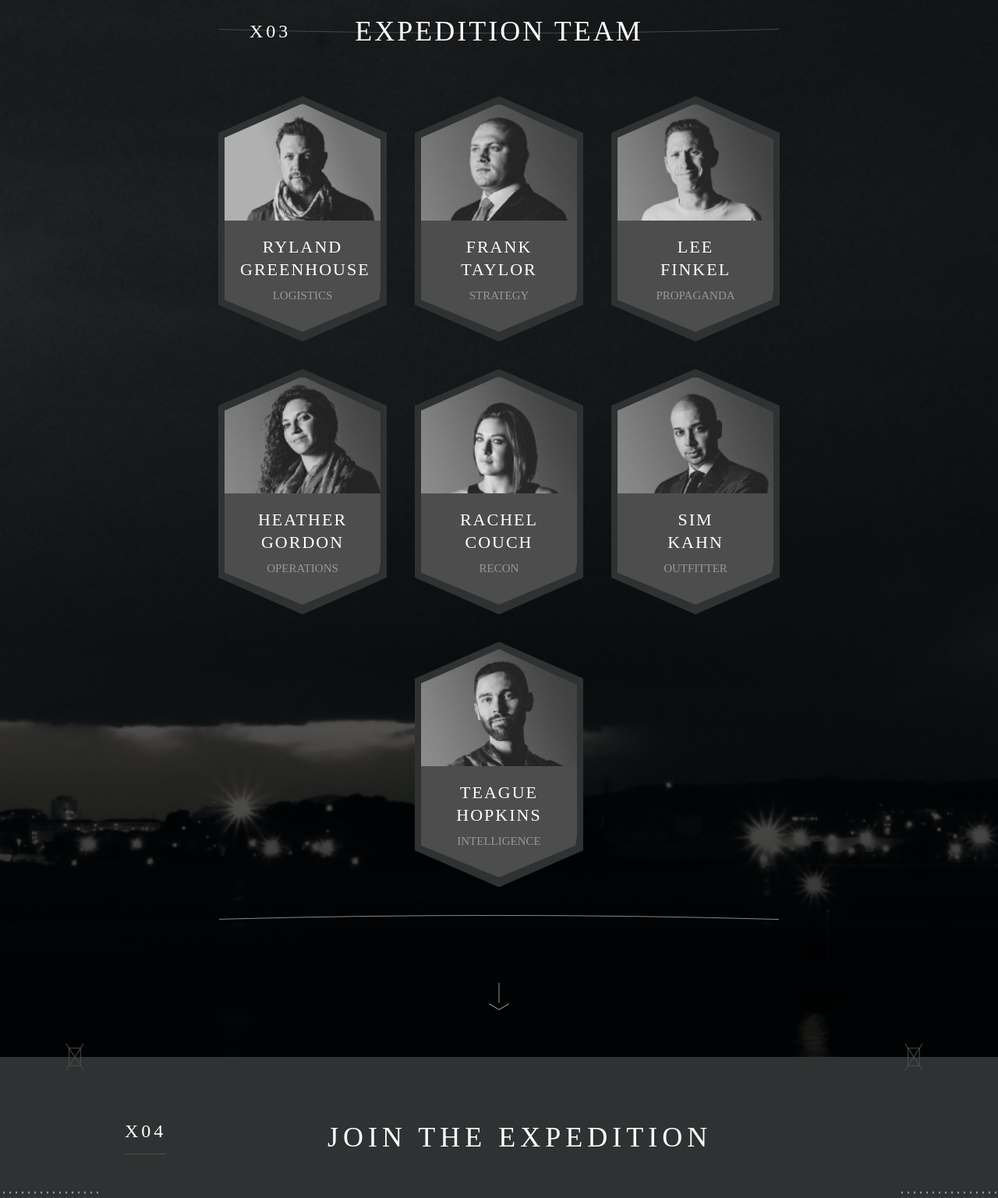
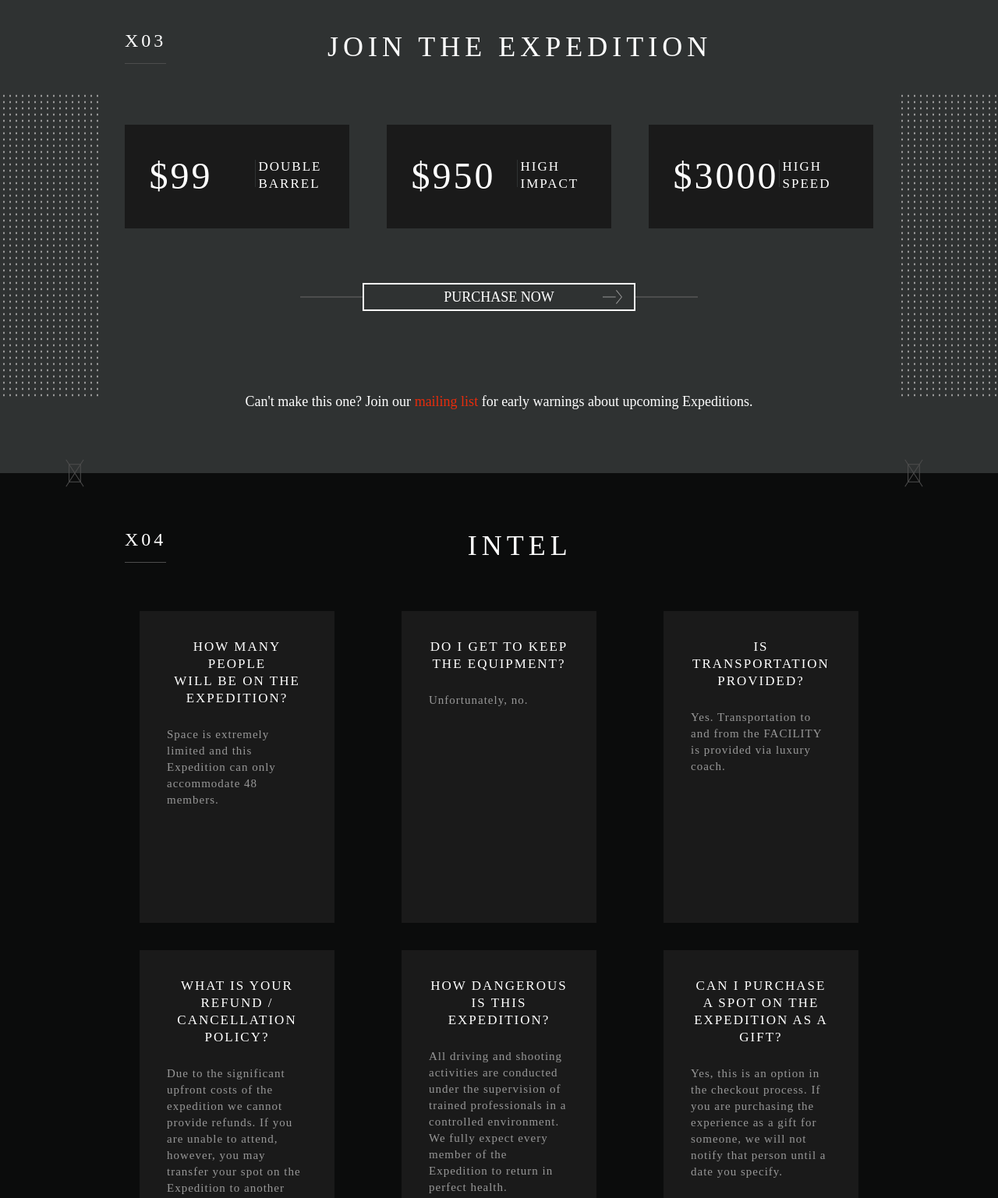
Before and after one commit to teaguehopkins/thexp.co, a plain HTML site: page options.html in a window 1280 px wide. Shown: the part 2400-3937 px from the top of the page at 78% size. Drawn offline with nearby package versions, Linux system fonts and the light colour scheme.

Commit message:
Fix pricing blocks. Remove team again.

```diff
--- a/options.html
+++ b/options.html
@@ -85,92 +85,6 @@ Learn how to perform 4 high speed maneuvers in Tesla's P85D Super Car. Shoot an
 					<a class="section-down-button hide-tablet"></a>
 				</div>
 			</section>
-			<section class="team align-center">
-				<div class="container-inner">
-					<p class="x-title">X03</p>
-					<p class="section-title">Expedition Team</p>
-					<div class="row">
-						<div class="column column-third clip-path">
-							<div class="team-photo mod-ryland">
-								<div class="team-content">
-									<p class="team-name">Ryland<br>Greenhouse</p>
-									<p class="team-title">Logistics</p>
-									<p class="team-bio">Offline experience designer, former Director of Living Social Adventures.</p>
-									<a class="team-link" href="//www.marsongravity.com/" target="_blank">More</a>
-								</div>
-							</div>
-						</div>
-						<div class="column column-third clip-path">
-							<div class="team-photo mod-frank">
-								<div class="team-content">
-									<p class="team-name">Frank<br>Taylor</p>
-									<p class="team-title">Strategy</p>
-									<p class="team-bio">Entrepreneur, startup advisor, community builder in Washington, D.C.</p>
-									<a class="team-link" href="//frankvtaylor.com/" target="_blank">More</a>
-								</div>
-							</div>
-						</div>
-						<div class="column column-third clip-path">
-							<div class="team-photo mod-lee">
-								<div class="team-content">
-									<p class="team-name">Lee<br>Finkel</p>
-									<p class="team-title">Propaganda</p>
-									<p class="team-bio">Serial entrepreneur, angel investor, hype-man, and general troublemaker.</p>
-									<a class="team-link" href="//braveux.com/" target="_blank">More</a>
-								</div>
-							</div>
-						</div>
-					</div>
-					<div class="row">
-						<div class="column column-third clip-path">
-							<div class="team-photo mod-heather">
-								<div class="team-content">
-									<p class="team-name">Heather<br>Gordon</p>
-									<p class="team-title">Operations</p>
-									<p class="team-bio">Seasoned experience producer, master of Zen.</p>
-									<a class="team-link" href="//instagram.com/hmgordon3/" target="_blank">More</a>
-								</div>
-							</div>
-						</div>
-						<div class="column column-third clip-path">
-							<div class="team-photo mod-rachel">
-								<div class="team-content">
-									<p class="team-name">Rachel<br>Couch</p>
-									<p class="team-title">Recon</p>
-									<p class="team-bio">Photographer &amp; producer in D.C. shooting the genuine, unconventional, and creative.</p>
-									<a class="team-link" href="//www.rachelcouchphoto.com/" target="_blank">More</a>
-								</div>
-							</div>
-						</div>
-						<div class="column column-third clip-path">
-							<div class="team-photo mod-sim">
-								<div class="team-content">
-									<p class="team-name">Sim<br>Kahn</p>
-									<p class="team-title">Outfitter</p>
-									<p class="team-bio">Securities attorney, turned celebrity suit maker &amp; fashion entrepreneur.</p>
-									<a class="team-link" href="//www.brimbleclark.com/" target="_blank">More</a>
-								</div>
-							</div>
-						</div>
-					</div>
-					<div class="row">
-						<div class="column column-third clip-path">
-						</div>
-						<div class="column column-third clip-path" style="margin-left: 252px;">
-							<div class="team-photo mod-teague">
-								<div class="team-content">
-									<p class="team-name">Teague<br>Hopkins</p>
-									<p class="team-title">Intelligence</p>
-									<p class="team-bio">Innovation &amp; growth consultant, Lean Startup, and Serious Games expert.</p>
-									<a class="team-link" href="//www.teaguehopkins.com/" target="_blank">More</a>
-								</div>
-							</div>
-						</div>
-					</div>
-					<div class="section-hr"></div>
-					<a class="section-down-button"></a>
-				</div>
-			</section>
 			<section class="price pos-rel text-white">
 				<div class="container">
 					<p class="section-accent-mobile top hide-tablet"></p>
@@ -180,31 +94,31 @@ Learn how to perform 4 high speed maneuvers in Tesla's P85D Super Car. Shoot an
 					<p class="section-accent top right hide-mobile"></p>
 					<p class="section-accent bottom right hide-mobile"></p>
 					<div class="row">
-						<p class="x-title-border">X04</p>
+						<p class="x-title-border">X03</p>
 						<p class="section-title-no-bg">Join The<br><span class="desktop-space">&nbsp;</span>Expedition</p>
 					</div>
 					<div class="row">
 						<div class="column column-third">
 							<div class="price-block">
 								<div class="price-meta clearfix">
-									<p class="price-cost">&dollar;99</p>
-									<p class="price-desc uppercase">Double <br>Barrel</p>
+									<p class="price-cost" style="width:114px;">&dollar;99</p>
+									<p class="price-desc uppercase" style="width:85px;">Double <br>Barrel</p>
 								</div>
 							</div>
 						</div>
 						<div class="column column-third">
 							<div class="price-block">
 								<div class="price-meta clearfix">
-									<p class="price-cost">&dollar;950</p>
-									<p class="price-desc uppercase">High <br>Impact</p>
+									<p class="price-cost" style="width:114px;">&dollar;950</p>
+									<p class="price-desc uppercase" style="width:85px;">High <br>Impact</p>
 								</div>
 							</div>
 						</div>
 						<div class="column column-third">
 							<div class="price-block">
 								<div class="price-meta clearfix">
-									<p class="price-cost">&dollar;3000</p>
-									<p class="price-desc uppercase">High <br>Speed</p>
+									<p class="price-cost" style="width:114px;">&dollar;3000</p>
+									<p class="price-desc uppercase" style="width:85px;">High <br>Speed</p>
 								</div>
 							</div>
 						</div>
@@ -218,7 +132,7 @@ Learn how to perform 4 high speed maneuvers in Tesla's P85D Super Car. Shoot an
 				<div class="faq-bg hide-mobile"></div>
 				<div class="container">
 					<div class="row">
-						<p class="x-title-border">X05</p>
+						<p class="x-title-border">X04</p>
 						<p class="section-title-no-bg">Intel</p>
 					</div>
 					<div class="row">
```
